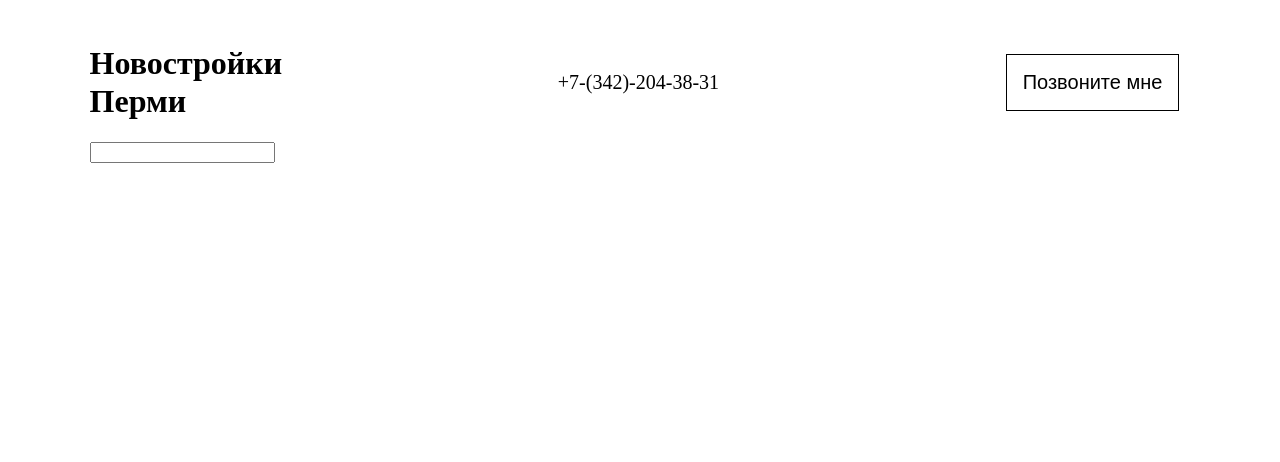
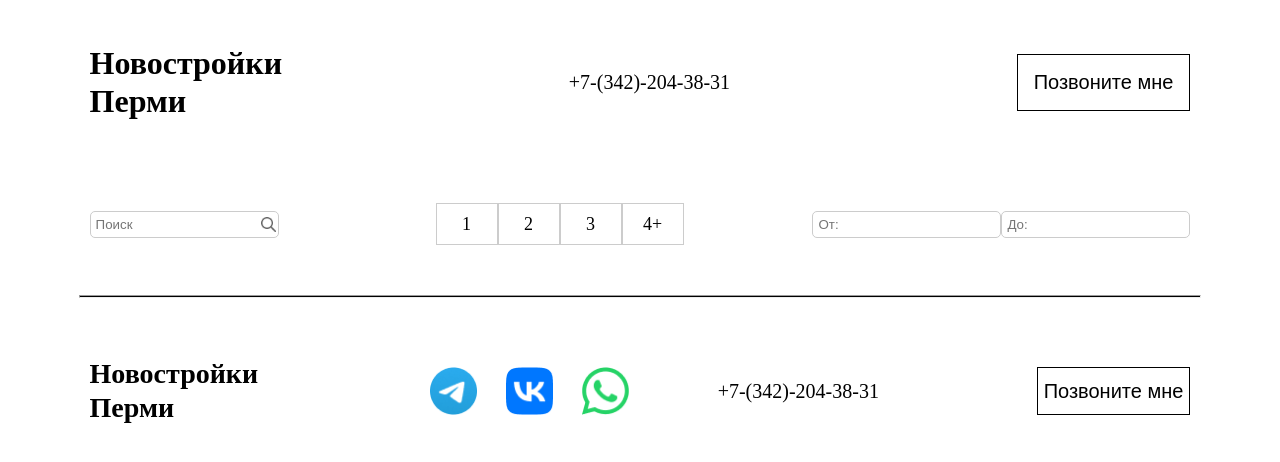
Before and after one commit to k1v4/New-buildings-in-Perm, a plain HTML site: page buyPage.html in a window 1280 px wide. Drawn offline with Linux system fonts and the light colour scheme.

Commit message:
Хэдэр и футер на странице покупки

```diff
--- a/buyPage.css
+++ b/buyPage.css
@@ -7,6 +7,8 @@ body {
   margin-right: 7%;
 }
 
+.nav-bar,
+footer,
 header {
   padding-top: 2%;
   width: 100%;
@@ -29,5 +31,90 @@ header {
   color: #000000;
   padding: 2vh;
   font-size: 1.25rem;
-  margin: 1%;
 }
+
+.container-paging {
+  display: grid;
+  height: 100%;
+  place-items: center;
+  text-align: center;
+  background: #ffffff;
+  border-radius: 3px;
+}
+
+.pagination {
+  display: flex;
+  list-style: none;
+}
+
+.pagination li {
+  flex: 1;
+  background: #ffffff;
+}
+
+.pagination li a {
+  font-size: 18px;
+  text-decoration: none;
+  color: #000000;
+  height: 40px;
+  width: 60px;
+  display: block;
+  line-height: 40px;
+  border-width: 1px;
+  border-color: #ccc;
+  border-style: solid;
+}
+
+hr {
+  border: 1;
+  background-color: #000;
+  height: 1px;
+  margin: 1% -1%;
+  box-sizing: content-box;
+  display: block;
+}
+
+.sm-icons {
+  display: flex;
+  justify-content: space-around;
+}
+
+.sm-icons img {
+  height: 48px;
+  width: 48px;
+  margin: 0 10%;
+}
+
+.footer-btn {
+  border: 1px solid #000000;
+  color: #000000;
+  font-size: 1.25rem;
+  background-color: #fff;
+  height: 6vh;
+}
+
+footer h1 {
+  color: #000;
+  font-size: 1.75rem;
+  padding: 0 0;
+}
+
+input {
+  margin: 0;
+  padding: 5px;
+  border: 1px solid #ccc;
+  border-radius: 5px;
+}
+
+input.find-inp {
+  background-image: url('images/find.png'); /* Путь к изображению */
+  background-size: 15px; /* Размер изображения */
+  background-repeat: no-repeat;
+  background-position: right 1% center; /* Позиция изображения */
+  border: 1px solid #ccc;
+  border-radius: 5px;
+}
+
+.input-container {
+  display: flex;
+}
--- a/buyPage.html
+++ b/buyPage.html
@@ -15,8 +15,34 @@
         <button class="first-part-btn" onclick="">Позвоните мне</button>
       </header>
       <div class="nav-bar">
-        <input />
+        <input class="find-inp" placeholder="Поиск" />
+        <div id="app" class="container-paging">
+          <ul class="pagination">
+            <li><a href="#">1</a></li>
+            <li><a href="#">2</a></li>
+            <li><a href="#">3</a></li>
+            <li><a href="#">4+</a></li>
+          </ul>
+        </div>
+        <div class="input-container">
+          <input type="text" id="input-price" name="from" placeholder="От:" />
+          <input type="text" name="to" placeholder="До:" id="input-price" />
+        </div>
       </div>
+      <hr />
+      <footer>
+        <h1>
+          Новостройки<br />
+          Перми
+        </h1>
+        <div class="sm-icons">
+          <img src="images/telegramIcon.png" />
+          <img src="images/VkIcon.png" />
+          <img src="images/WhatsIcon.png" />
+        </div>
+        <div class="phone-number">+7-(342)-204-38-31</div>
+        <button class="footer-btn">Позвоните мне</button>
+      </footer>
     </div>
   </body>
 </html>
```
Also changed, not shown: images/find.png (added).
